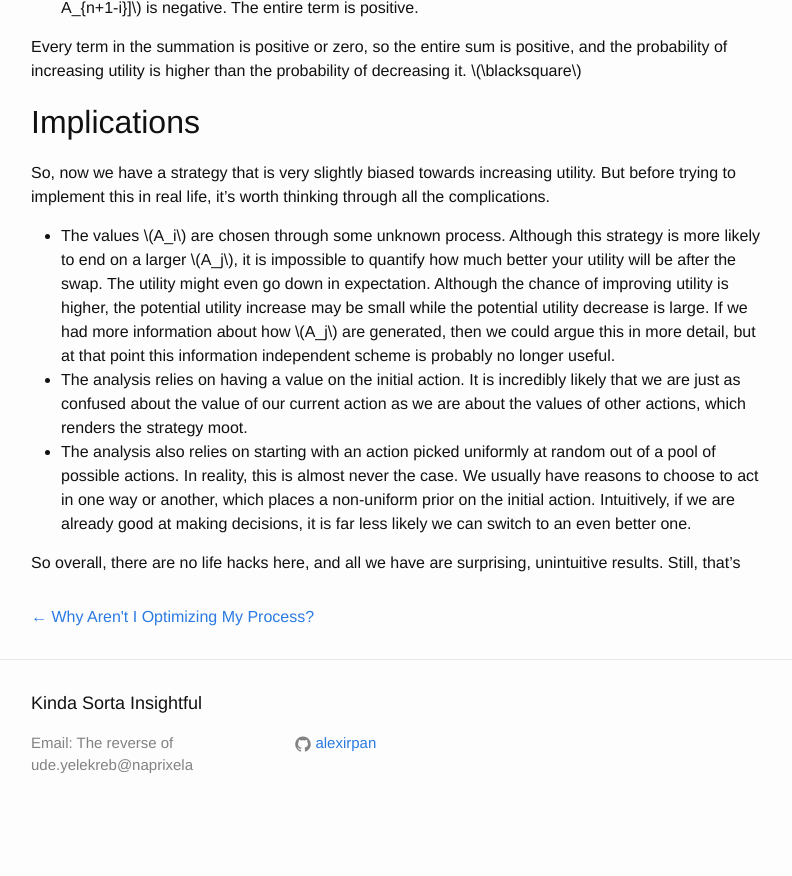
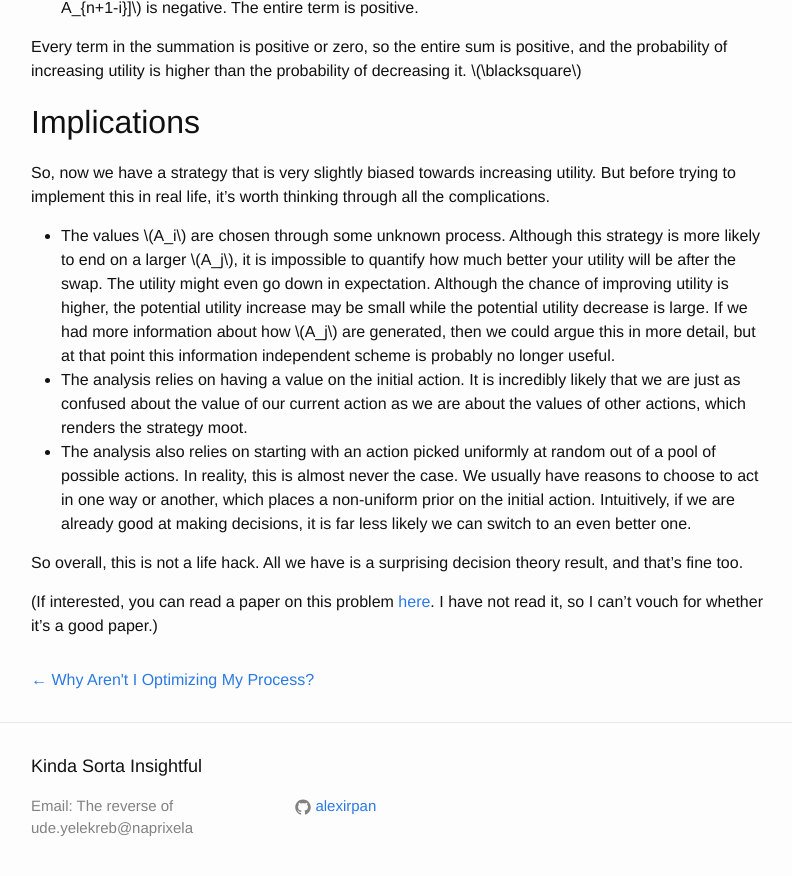
Before and after one commit to alexirpan/alexirpan.github.io, a Jekyll site: the page built from _posts/2015-09-04-the-other-two-envelope-problem.markdown, in a window 1280 px wide and 900 px high, scrolled down 2921 px. Shown: the top 876 px of the window, without its empty margins (239-1031 px from the left). Built offline with Jekyll 4.4.1, drawn with Linux system fonts in a browser that asks for light colours; before the commit the page ends 3758 px from its top, so only the background shows below that.

Commit message:
More edits

```diff
--- a/_posts/2015-09-04-the-other-two-envelope-problem.markdown
+++ b/_posts/2015-09-04-the-other-two-envelope-problem.markdown
@@ -206,5 +206,8 @@ We usually have reasons to choose to act in one way or another, which places a
 non-uniform prior on the initial action. Intuitively, if we are already good at
 making decisions, it is far less likely we can switch to an even better one.
 
-So overall, there are no life hacks here, and all we have are surprising, unintuitive results.
-Still, that's
+So overall, this is not a life hack. All we have is a surprising decision theory
+result, and that's fine too.
+
+(If interested, you can read a paper on this problem [here](http://rspa.royalsocietypublishing.org/content/465/2111/3309).
+I have not read it, so I can't vouch for whether it's a good paper.)
```
